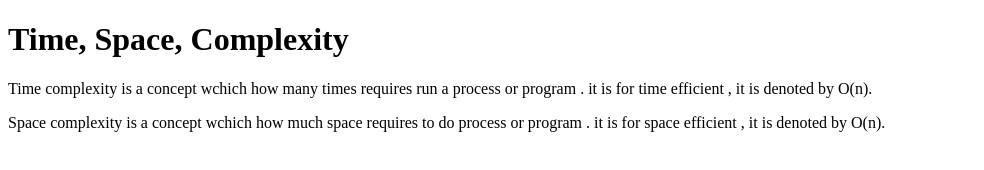
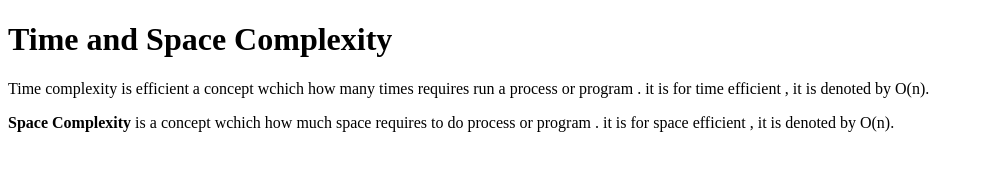
Before and after one commit to acciojob/time-and-space-complexity-MohammedRazaAli-1, a website: page main.html in a window 1280 px wide. Shown: the whole page, without its empty margins (0-984 px from the left). Drawn offline with Linux system fonts and the light colour scheme.

Commit message:
created a submission

```diff
--- a/main.html
+++ b/main.html
@@ -7,9 +7,9 @@
 </head>
 
 <body>
-	<h1>Time, Space, Complexity</h1>
-	<p>Time complexity is a concept wchich how many times requires run a process or program . it is for time efficient , it is denoted by O(n).</p>
-	<p>Space complexity is a concept wchich how much space requires to do process or program . it is for space efficient  , it is denoted by O(n).</p>
+	<h1>Time and Space Complexity</h1>
+	<p>Time complexity is efficient a concept wchich how many times requires run a process or program . it is for time efficient , it is denoted by O(n).</p>
+	<p> <b>Space Complexity</b> is a concept wchich how much space requires to do process or program . it is for space efficient  , it is denoted by O(n).</p>
 	<!-- the entire body must be written by student -->
     <script type="text/javascript" src="./script.js">
 </script>
```
